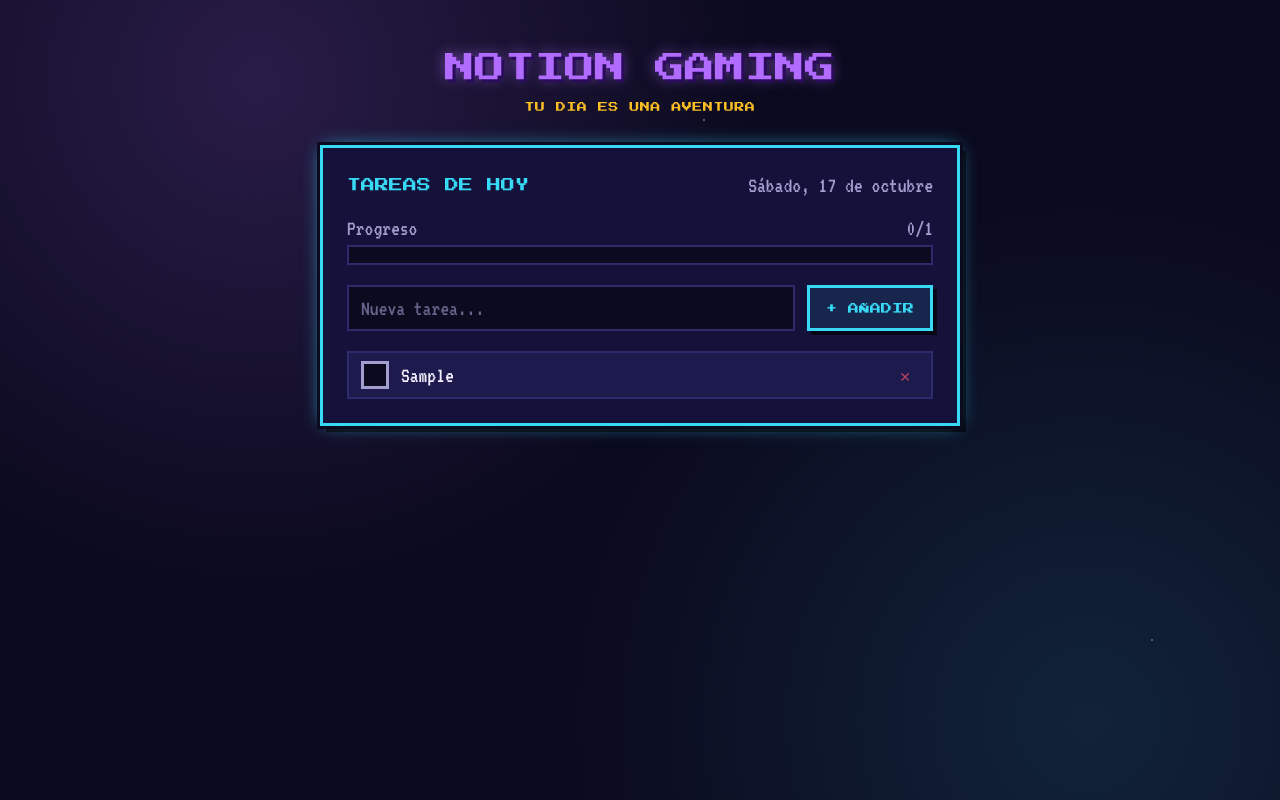
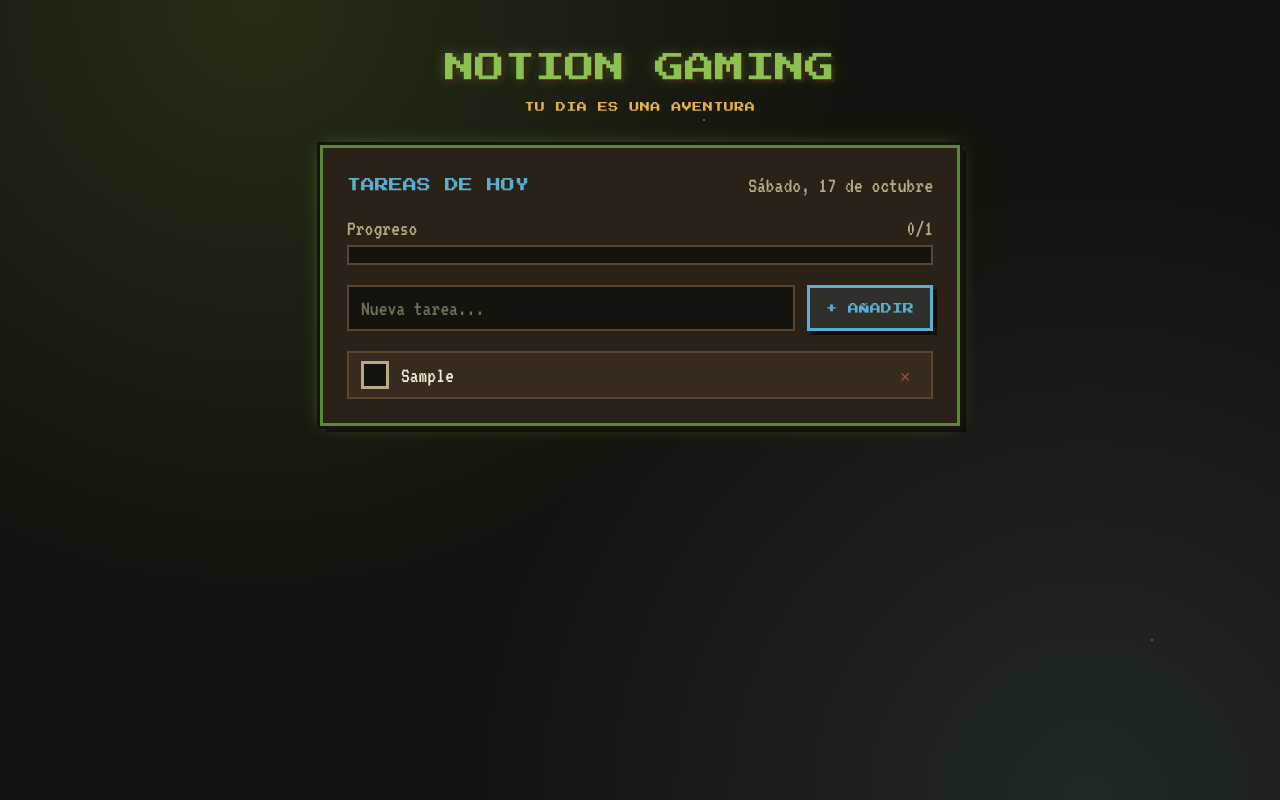
Before and after one commit to claudiocodefamily/NotionGaming, a React (Vite) app: page / in a window 1280 px wide. Both pictures are taken after typing "Sample" into the empty fields and a click on the button "+ AÑADIR". Built offline with nearby package versions, Linux system fonts and the light colour scheme.

Commit message:
Paleta naturaleza: tierra, madera, bosque y río
Co-Authored-By: Claude Opus 5.5 (1M context) <noreply@anthropic.com>
Claude-Session: https://claude.ai/code/session_011xmWsSwhhUQq7Umhp9W328

```diff
--- a/index.html
+++ b/index.html
@@ -4,7 +4,7 @@
     <meta charset="UTF-8" />
     <link rel="icon" type="image/svg+xml" href="/favicon.svg" />
     <meta name="viewport" content="width=device-width, initial-scale=1.0" />
-    <meta name="theme-color" content="#0b0a1f" />
+    <meta name="theme-color" content="#15130d" />
     <link rel="preconnect" href="https://fonts.googleapis.com" />
     <link rel="preconnect" href="https://fonts.gstatic.com" crossorigin />
     <link
--- a/src/App.tsx
+++ b/src/App.tsx
@@ -16,13 +16,13 @@ export default function App() {
   return (
     <div className="relative mx-auto max-w-2xl px-4 py-8 sm:py-12">
       <header className="mb-8 text-center">
-        <h1 className="title-shadow font-pixel text-2xl leading-snug text-purple sm:text-3xl">NOTION GAMING</h1>
-        <p className="mt-3 font-pixel text-[10px] tracking-wider text-amber">TU DIA ES UNA AVENTURA</p>
+        <h1 className="title-shadow font-pixel text-2xl leading-snug text-leaf sm:text-3xl">NOTION GAMING</h1>
+        <p className="mt-3 font-pixel text-[10px] tracking-wider text-sun">TU DIA ES UNA AVENTURA</p>
       </header>
 
-      <section className="pixel-panel p-4 sm:p-6" style={{ ['--panel-color' as string]: 'var(--color-cyan)' }}>
+      <section className="pixel-panel p-4 sm:p-6" style={{ ['--panel-color' as string]: 'var(--color-moss)' }}>
         <div className="mb-4 flex flex-wrap items-baseline justify-between gap-2">
-          <h2 className="font-pixel text-sm text-cyan">TAREAS DE HOY</h2>
+          <h2 className="font-pixel text-sm text-river">TAREAS DE HOY</h2>
           <span className="inline-block text-ink-dim first-letter:uppercase">{formatLongDate(now)}</span>
         </div>
 
@@ -34,13 +34,13 @@ export default function App() {
             </span>
           </div>
           <div
-            className="h-5 border-2 border-edge bg-night p-0.5"
+            className="h-5 border-2 border-edge bg-soil p-0.5"
             role="progressbar"
             aria-valuenow={done}
             aria-valuemax={todays.length}
             aria-label="Tareas completadas hoy"
           >
-            <div className="pixel-bar h-full bg-green transition-[width] duration-300" style={{ width: `${pct}%` }} />
+            <div className="pixel-bar h-full bg-leaf transition-[width] duration-300" style={{ width: `${pct}%` }} />
           </div>
         </div>
 
--- a/src/components/AddTaskForm.tsx
+++ b/src/components/AddTaskForm.tsx
@@ -17,10 +17,10 @@ export function AddTaskForm({ onAdd }: { onAdd: (title: string) => void }) {
         onChange={(e) => setTitle(e.target.value)}
         placeholder="Nueva tarea..."
         maxLength={120}
-        className="min-w-0 flex-1 border-2 border-edge bg-night px-3 py-2 text-ink outline-none placeholder:text-ink-dim/60 focus:border-cyan"
+        className="min-w-0 flex-1 border-2 border-edge bg-soil px-3 py-2 text-ink outline-none placeholder:text-ink-dim/60 focus:border-river"
         aria-label="Nueva tarea"
       />
-      <button type="submit" className="pixel-btn bg-cyan/10 px-4 py-3 text-[11px] text-cyan hover:bg-cyan/20">
+      <button type="submit" className="pixel-btn bg-river/10 px-4 py-3 text-[11px] text-river hover:bg-river/20">
         + AÑADIR
       </button>
     </form>
--- a/src/components/PixelCheckbox.tsx
+++ b/src/components/PixelCheckbox.tsx
@@ -1,10 +1,10 @@
 export function PixelCheckbox({ checked }: { checked: boolean }) {
   return (
     <svg viewBox="0 0 10 10" className="h-7 w-7 shrink-0" shape-rendering="crispEdges" aria-hidden>
-      <rect x="0" y="0" width="10" height="10" fill={checked ? '#4ade80' : '#a29fd0'} />
-      <rect x="1" y="1" width="8" height="8" fill="#0b0a1f" />
+      <rect x="0" y="0" width="10" height="10" fill={checked ? '#8cc152' : '#b8aa88'} />
+      <rect x="1" y="1" width="8" height="8" fill="#15130d" />
       {checked && (
-        <g fill="#4ade80">
+        <g fill="#8cc152">
           <rect x="2" y="5" width="1" height="1" />
           <rect x="3" y="6" width="1" height="1" />
           <rect x="4" y="5" width="1" height="1" />
--- a/src/components/TaskList.tsx
+++ b/src/components/TaskList.tsx
@@ -24,7 +24,7 @@ export function TaskList({ tasks, onToggle, onDelete }: Props) {
         <li
           key={t.id}
           className={`animate-pop-in flex items-center gap-3 border-2 bg-panel-2 px-3 py-2 ${
-            t.done ? 'border-green/40' : 'border-edge'
+            t.done ? 'border-leaf/40' : 'border-edge'
           }`}
         >
           <button
@@ -38,7 +38,7 @@ export function TaskList({ tasks, onToggle, onDelete }: Props) {
           </button>
           <button
             onClick={() => onDelete(t.id)}
-            className="shrink-0 px-2 py-1 font-pixel text-sm text-red/70 hover:text-red"
+            className="shrink-0 px-2 py-1 font-pixel text-sm text-berry/70 hover:text-berry"
             aria-label={`Eliminar "${t.title}"`}
             title="Eliminar"
           >
--- a/src/index.css
+++ b/src/index.css
@@ -1,18 +1,18 @@
 @import 'tailwindcss';
 
-/* Paleta inspirada en la referencia retro: fondo nocturno y bordes de color tipo arcade */
+/* Paleta naturaleza en pixel art: tierra, madera, bosque y río */
 @theme {
-  --color-night: #0b0a1f;
-  --color-panel: #14123a;
-  --color-panel-2: #1d1a4d;
-  --color-edge: #2e2a6b;
-  --color-ink: #f1eefe;
-  --color-ink-dim: #a29fd0;
-  --color-purple: #b26bff;
-  --color-cyan: #38d9f5;
-  --color-green: #4ade80;
-  --color-amber: #fbbf24;
-  --color-red: #f8566b;
+  --color-soil: #15130d;
+  --color-panel: #2a2117;
+  --color-panel-2: #362b1e;
+  --color-edge: #5a4630;
+  --color-ink: #f3ead3;
+  --color-ink-dim: #b8aa88;
+  --color-leaf: #8cc152;
+  --color-moss: #5b8a34;
+  --color-river: #5aaed0;
+  --color-sun: #e3b34a;
+  --color-berry: #d0583f;
   --font-pixel: 'Press Start 2P', ui-monospace, monospace;
   --font-retro: 'VT323', ui-monospace, monospace;
 }
@@ -25,10 +25,10 @@ body,
 
 body {
   margin: 0;
-  background-color: var(--color-night);
+  background-color: var(--color-soil);
   background-image:
-    radial-gradient(circle at 20% 10%, rgb(178 107 255 / 0.18), transparent 40%),
-    radial-gradient(circle at 85% 90%, rgb(56 217 245 / 0.12), transparent 40%);
+    radial-gradient(circle at 20% 0%, rgb(91 138 52 / 0.22), transparent 45%),
+    radial-gradient(circle at 85% 100%, rgb(90 174 208 / 0.14), transparent 45%);
   background-attachment: fixed;
   color: var(--color-ink);
   font-family: var(--font-retro);
@@ -37,29 +37,29 @@ body {
   -webkit-font-smoothing: none;
 }
 
-/* estrellas pixeladas de fondo */
+/* luciérnagas pixeladas de fondo */
 body::before {
   content: '';
   position: fixed;
   inset: 0;
   pointer-events: none;
   background-image:
-    radial-gradient(1px 1px at 10% 20%, #fff8 50%, transparent 51%),
-    radial-gradient(1px 1px at 30% 70%, #fff6 50%, transparent 51%),
-    radial-gradient(2px 2px at 55% 15%, #fff5 50%, transparent 51%),
-    radial-gradient(1px 1px at 75% 40%, #fff7 50%, transparent 51%),
-    radial-gradient(2px 2px at 90% 80%, #fff4 50%, transparent 51%),
-    radial-gradient(1px 1px at 45% 90%, #fff6 50%, transparent 51%);
+    radial-gradient(1px 1px at 10% 20%, #d9f27a88 50%, transparent 51%),
+    radial-gradient(1px 1px at 30% 70%, #d9f27a66 50%, transparent 51%),
+    radial-gradient(2px 2px at 55% 15%, #d9f27a55 50%, transparent 51%),
+    radial-gradient(1px 1px at 75% 40%, #d9f27a77 50%, transparent 51%),
+    radial-gradient(2px 2px at 90% 80%, #d9f27a44 50%, transparent 51%),
+    radial-gradient(1px 1px at 45% 90%, #d9f27a66 50%, transparent 51%);
 }
 
 /* panel con borde de color y sombra pixel sólida (sin desenfoque) */
 .pixel-panel {
   background: var(--color-panel);
-  border: 3px solid var(--panel-color, var(--color-purple));
+  border: 3px solid var(--panel-color, var(--color-moss));
   box-shadow:
-    0 0 0 3px var(--color-night),
+    0 0 0 3px var(--color-soil),
     6px 6px 0 0 rgb(0 0 0 / 0.55),
-    0 0 18px -4px var(--panel-color, var(--color-purple));
+    0 0 18px -4px var(--panel-color, var(--color-moss));
 }
 
 .pixel-btn {
@@ -75,8 +75,8 @@ body::before {
 
 .title-shadow {
   text-shadow:
-    3px 3px 0 #2a0b5c,
-    0 0 14px rgb(178 107 255 / 0.6);
+    3px 3px 0 #3a2410,
+    0 0 12px rgb(140 193 82 / 0.35);
 }
 
 /* barra de progreso segmentada, estilo HP/XP */
```
Also changed, not shown: public/favicon.svg.
